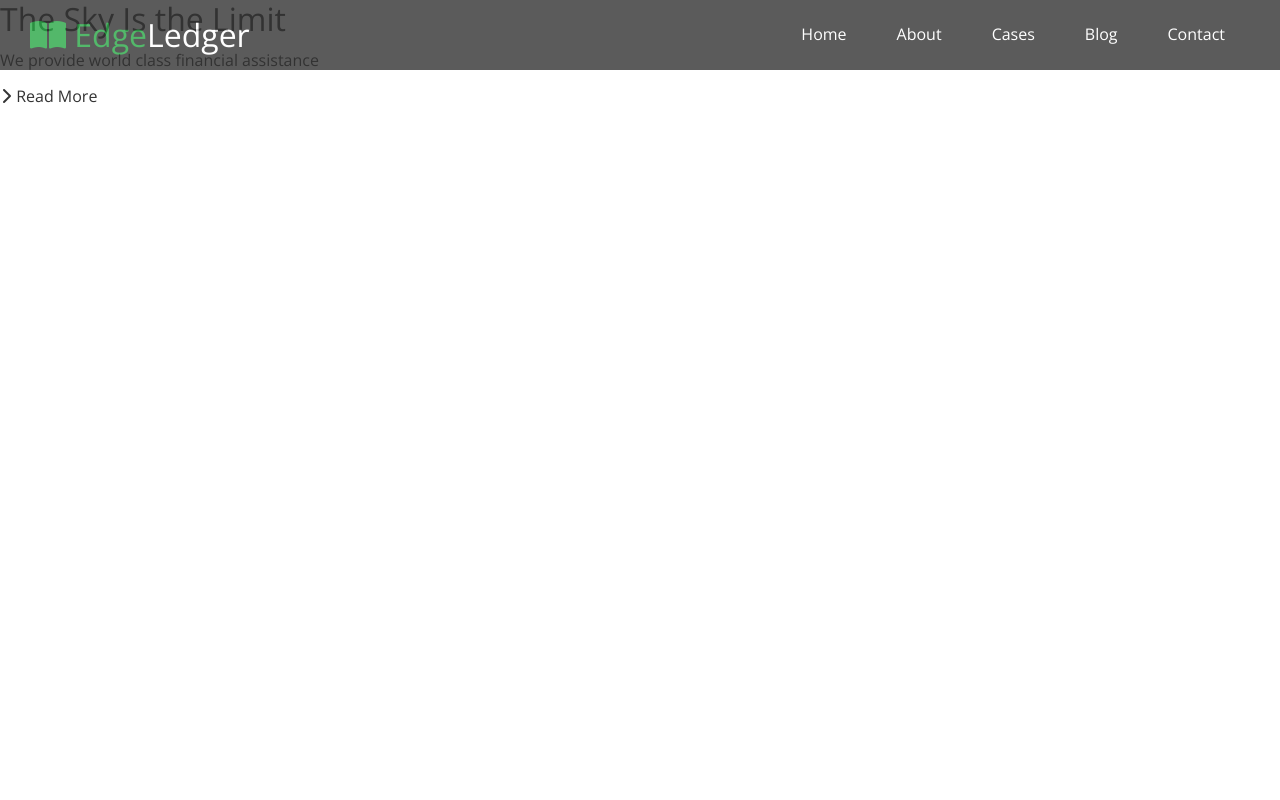
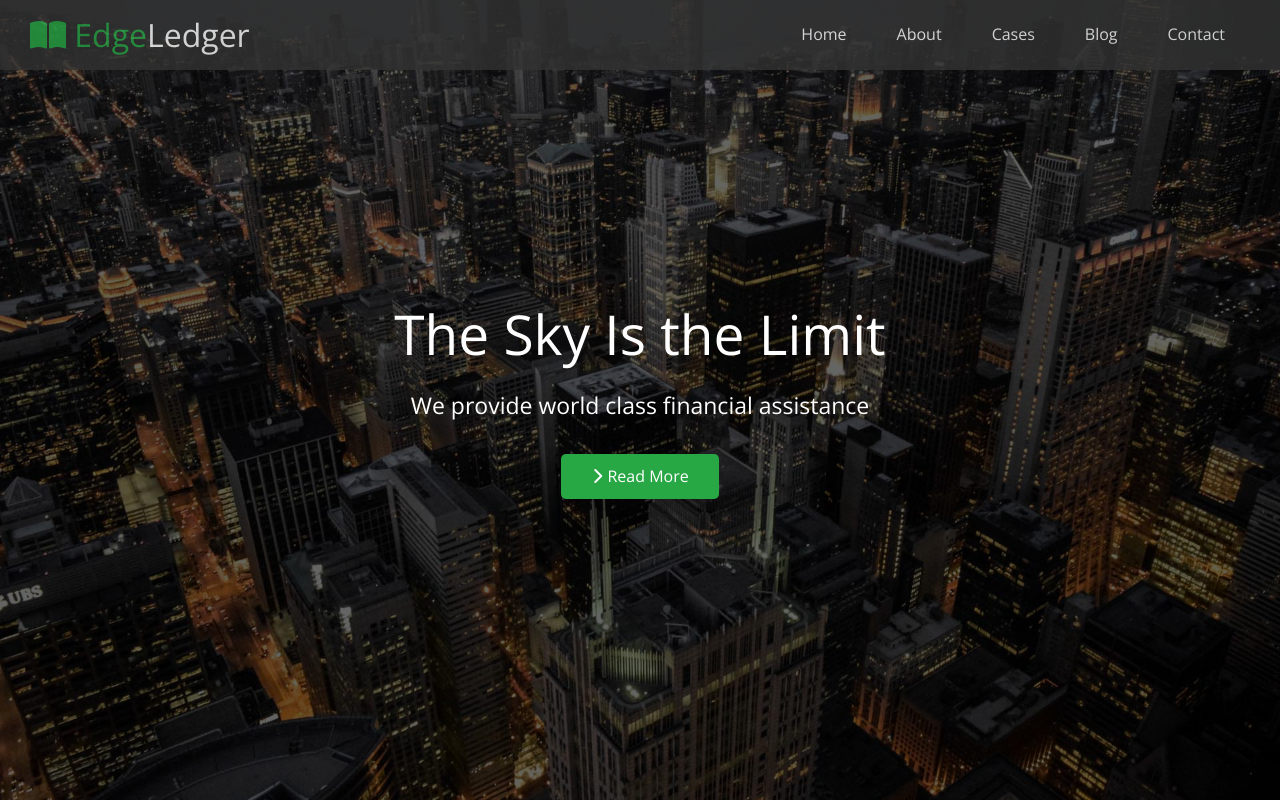
Before and after one commit to rrankawat/rrankawat-css-edge-ledger, a plain HTML site: page index.html in a window 1280 px wide. Drawn offline with nearby package versions, Linux system fonts and the light colour scheme.

Commit message:
Hero Section & Overlay

```diff
--- a/css/style.css
+++ b/css/style.css
@@ -68,3 +68,45 @@ img {
 .navbar ul {
   display: flex;
 }
+
+/* Header */
+.hero {
+  background: url('../images/home/showcase.jpg') no-repeat center center/cover;
+  height: 100vh;
+  position: relative;
+  color: #fff;
+}
+
+.hero .content {
+  display: flex;
+  flex-direction: column;
+  align-items: center;
+  justify-content: center;
+  text-align: center;
+  height: 100%;
+  padding: 0 20px;
+}
+
+.hero .content h1 {
+  font-size: 55px;
+}
+
+.hero .content p {
+  font-size: 23px;
+  max-width: 600px;
+  margin: 20px 0 30px;
+}
+
+.hero::before {
+  content: '';
+  position: absolute;
+  top: 0;
+  left: 0;
+  width: 100%;
+  height: 100%;
+  background: rgba(0, 0, 0, 0.6);
+}
+
+.hero * {
+  z-index: 10;
+}
--- a/css/utilities.css
+++ b/css/utilities.css
@@ -6,3 +6,36 @@
 .text-secondary {
   color: #0284d0;
 }
+
+/* Button */
+.btn {
+  cursor: pointer;
+  display: inline-block;
+  padding: 10px 30px;
+  border: none;
+  border-radius: 5px;
+}
+
+.btn:hover {
+  opacity: 0.9;
+}
+
+.btn-primary {
+  background: #28a745;
+  color: #fff;
+}
+
+.btn-secondary {
+  background: #0284d0;
+  color: #fff;
+}
+
+.btn-dark {
+  background: #333;
+  color: #fff;
+}
+
+.btn-light {
+  background: #f4f4f4;
+  color: #333;
+}
--- a/index.html
+++ b/index.html
@@ -37,7 +37,7 @@
       <div class="content">
         <h1>The Sky Is the Limit</h1>
         <p>We provide world class financial assistance</p>
-        <a href="#about" class="btn"
+        <a href="#about" class="btn btn-primary"
           ><i class="fas fa-chevron-right"></i> Read More</a
         >
       </div>
```
